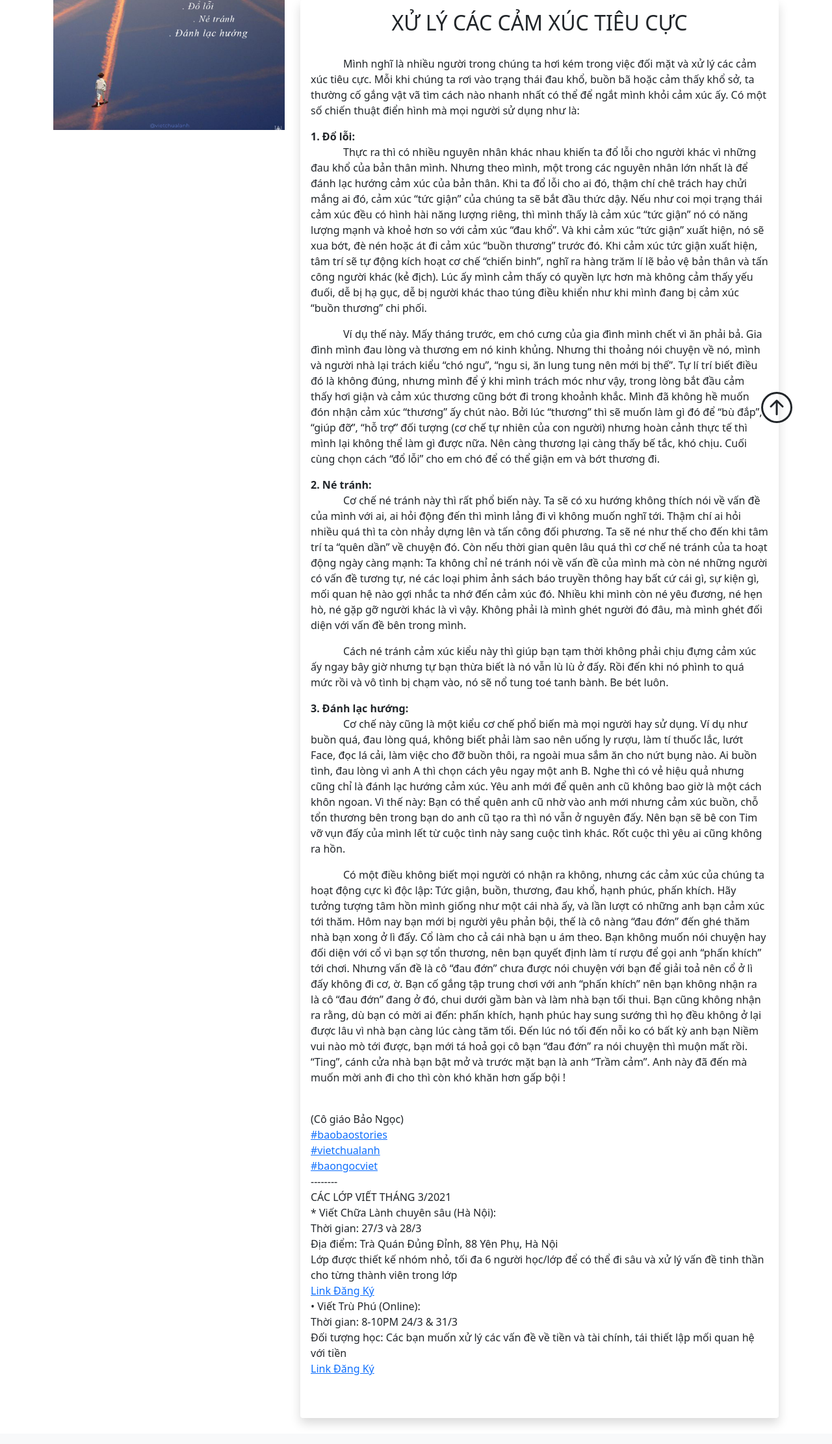
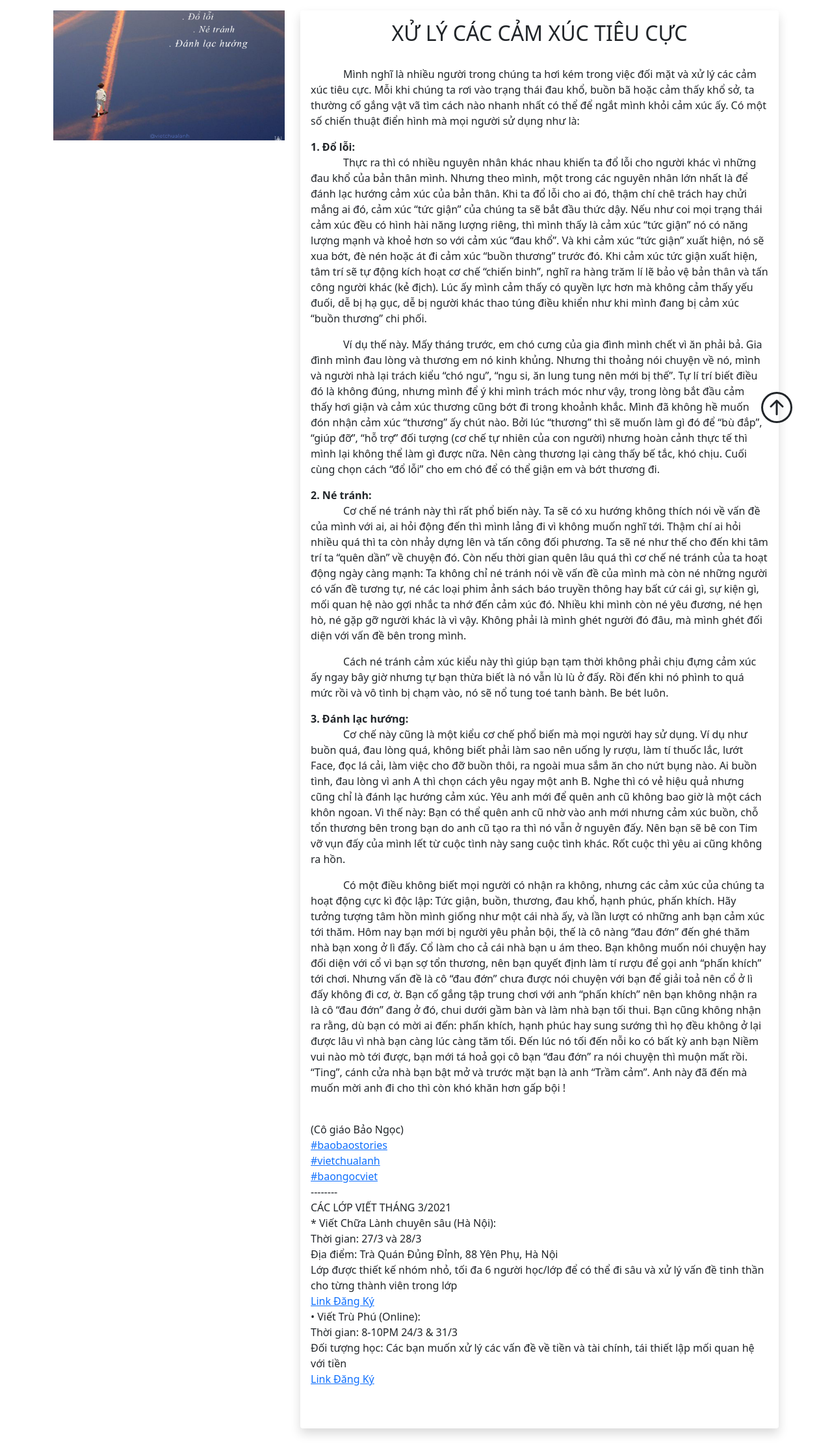
Before and after one commit to Starrick2001/LifeBlog, a PHP site: page /posts/Xuly.php in a window 1280 px wide. Shown: the part 94-2316 px from the top of the page at 65% size. Before the commit the page ends 2285 px from the top, so only its background shows below. Run offline with PHP 8.4, Linux system fonts and the light colour scheme.

Commit message:
Update Xuly.php

```diff
--- a/posts/Xuly.php
+++ b/posts/Xuly.php
@@ -308,7 +308,7 @@ session_start();
 
 
     <!-- sử dụng main bao hết nội dung web lại -->
-    <main class="container">
+    <main class="container mt-3">
 
         <!-- bao phần nội dung chính -->
         <div class="row">
```
